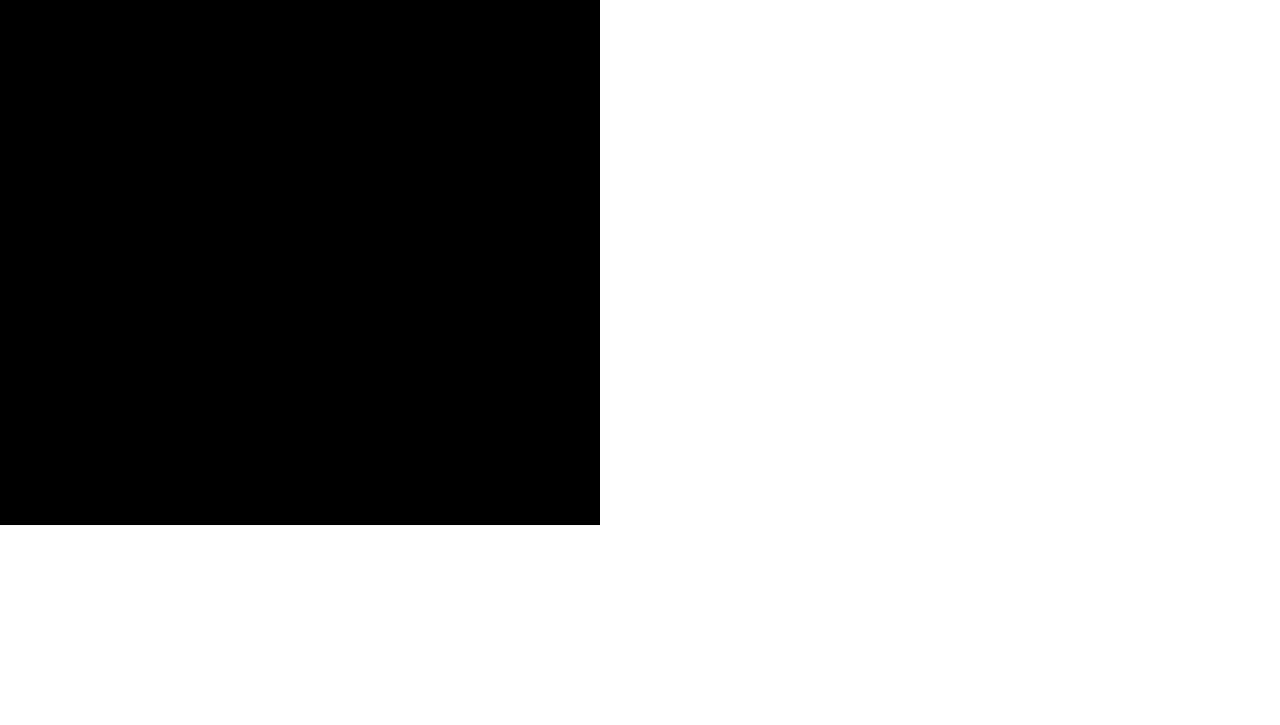
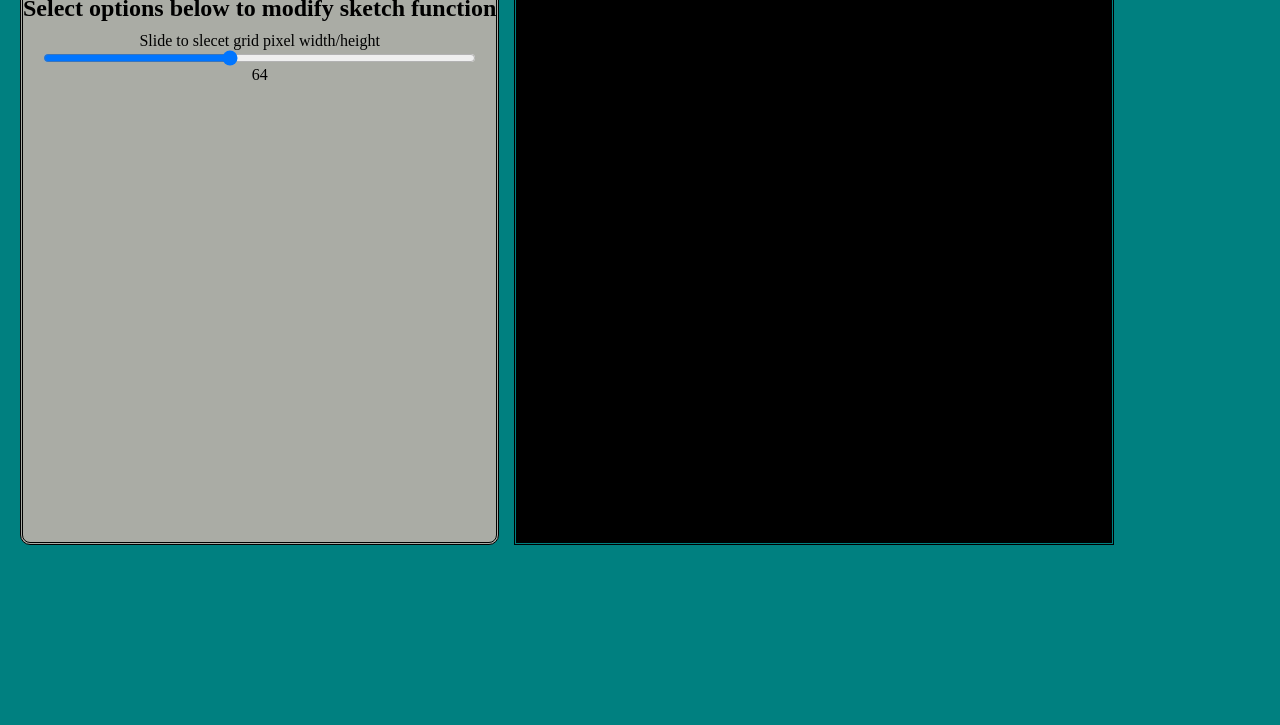
Before and after one commit to Joshua-Edward/etch-a-sketch, a plain HTML site: page index.html in a window 1280 px wide. Shown: the part 75-800 px from the top of the page. Drawn offline with Linux system fonts and the light colour scheme.

Commit message:
Add slider bar for selecting grid size

```diff
--- a/index.html
+++ b/index.html
@@ -11,6 +11,17 @@
   </head>
 
   <body>
-    <div id="gridContainer"></div>
+    <div class="baseContainer">
+      <div class="menuContainer">
+        <h1>Hover over the area to draw</h1>
+        <h2>Select options below to modify sketch function</h2>
+        <div class="slider">
+          <p>Slide to slecet grid pixel width/height</p>
+          <input type="range" min="16" max="128" value="64" class="sliderValue" id="myRange">
+          <p id="sizeDisplay"></p>
+        </div>
+      </div>
+      <div id="gridContainer"></div>
+    </div>
   </body>
 </html>
--- a/javascript.js
+++ b/javascript.js
@@ -1,10 +1,19 @@
-let gridSize = 64;
+let gridSize = document.getElementById('myRange');
+let output = document.getElementById('sizeDisplay')
+output.innerHTML = gridSize.value;
+
+console.log(gridSize);
+
+gridSize.oninput = function() {
+  output.innerHTML = this.value;
+}
+
 let divGridContainer = document.getElementById('gridContainer');
 
-for (j = 0; j < gridSize; j++) {
+for (j = 0; j < gridSize.value; j++) {
   const gridRow = document.createElement('div');
   gridRow.classList.add('rowElement');
-    for (i = 0; i < gridSize; i++) {
+    for (i = 0; i < gridSize.value; i++) {
       const gridElement = document.createElement('div');
       gridElement.classList.add('pixelElement');
       gridElement.addEventListener('mouseover', changeColor);
--- a/styles.css
+++ b/styles.css
@@ -2,6 +2,32 @@
   box-sizing: border-box;
   margin: 0;
   padding: 0;
+}
+
+body {
+  background: teal;
+  margin: 20px;
+}
+
+.baseContainer {
+  display: flex;
+  gap: 15px;
+}
+
+.menuContainer {
+  display: flex;
+  flex-direction: column;
+  text-align: center;
+  background: rgb(170, 172, 165);
+  border: double;
+  border-radius: 10px;
+  gap: 10px;
+}
+
+.slider {
+  display: flex;
+  flex-direction: column;
+  padding: 0px 20px 0px 20px;
 }
 
 #gridContainer {
@@ -9,6 +35,8 @@
   flex-direction: column;
   width: 600px;
   height: 600px;
+  flex-shrink: 0;
+  border: double;
 }
 
 .rowElement {
```
